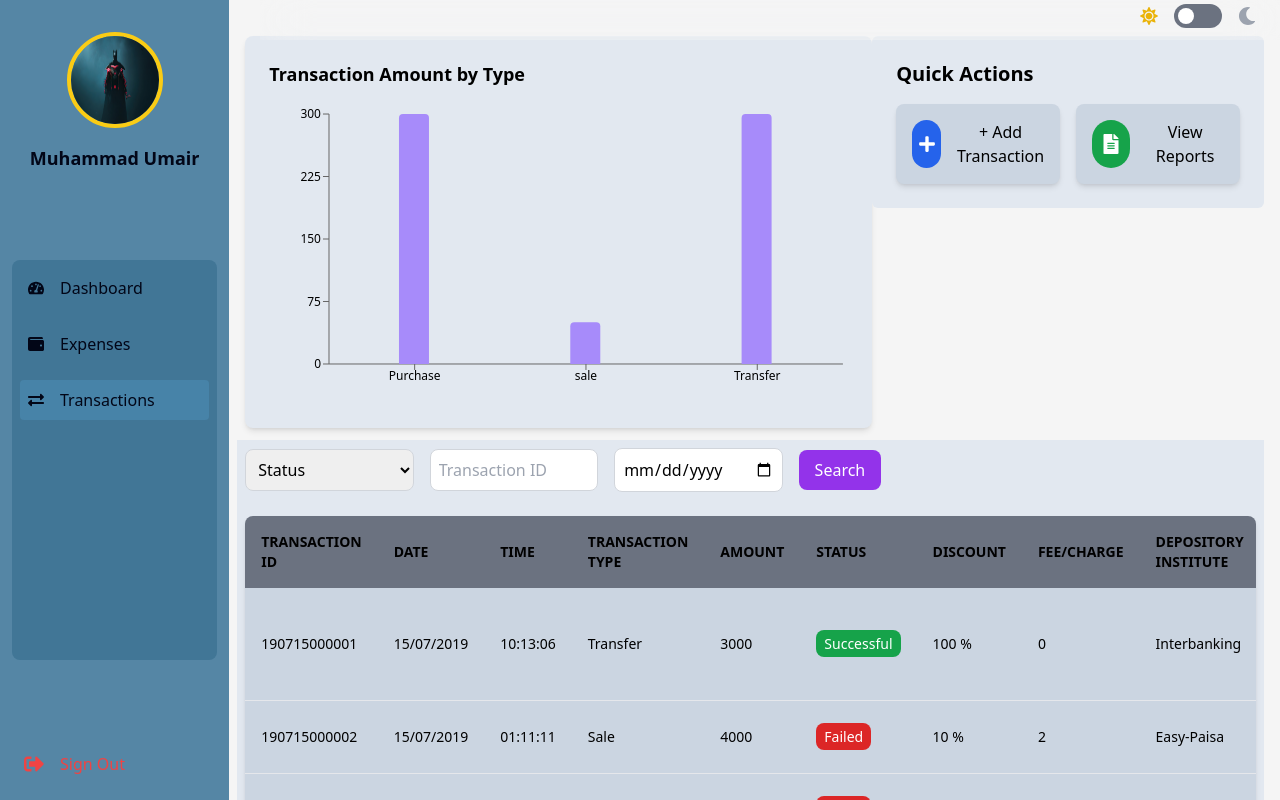
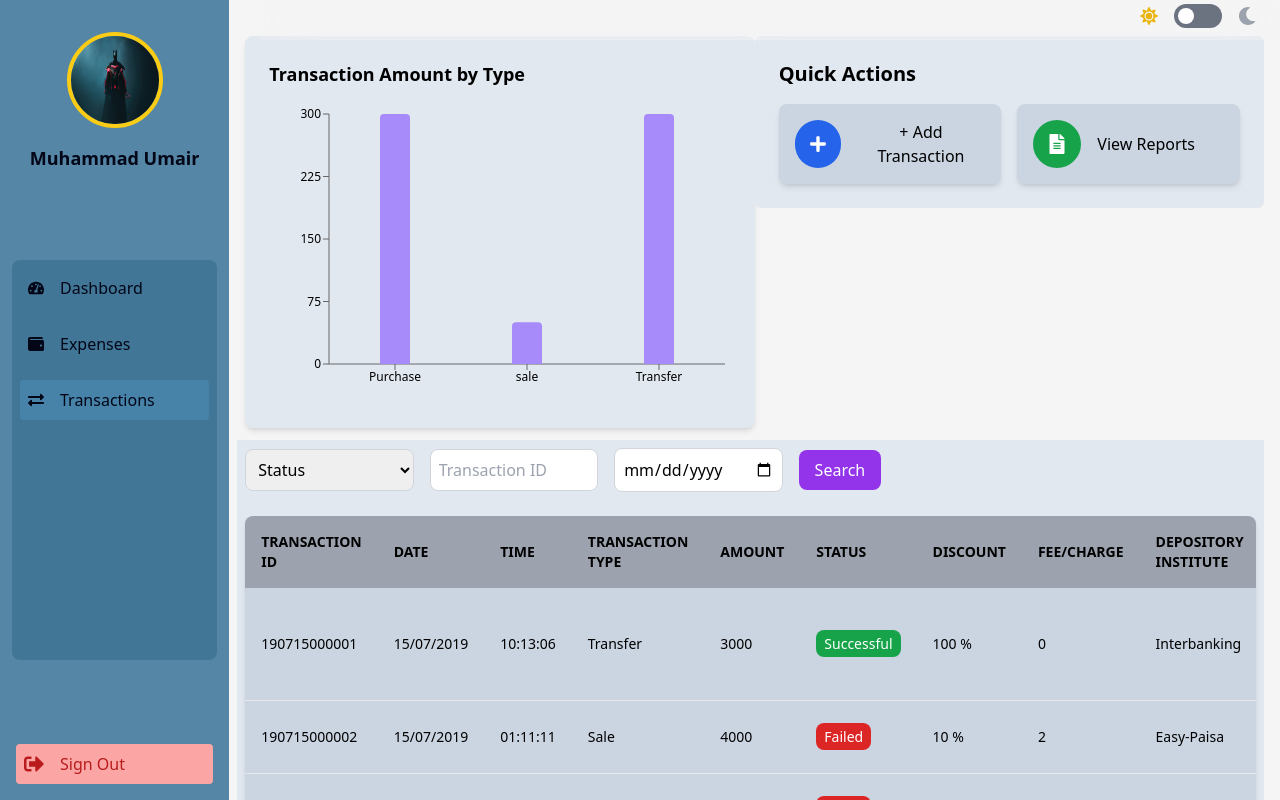
Before and after one commit to umair763/Expense-Tracker, a React (Vite) app in the folder client/: page / in a window 1280 px wide. Both pictures are taken after a click on the button "Transactions". Built offline with nearby package versions, Linux system fonts and the light colour scheme.

Commit message:
Design Adjustments

```diff
--- a/client/src/App.css
+++ b/client/src/App.css
@@ -5,6 +5,7 @@ html {
    padding: 0;
    height: 100%; /* Full height */
    overflow: hidden; /* Prevent unwanted scrolling */
+   font: 'Hammersmith One', 'sans-serif';
 }
 
 /* Main container for layout */
@@ -64,6 +65,6 @@ html {
    }
 }
 
-.HIDE{
+.HIDE {
    display: none;
 }
--- a/client/src/App.jsx
+++ b/client/src/App.jsx
@@ -71,7 +71,7 @@ function App() {
             >
                {/* Toggling Button */}
                <div
-                  style={{ position: 'absolute', marginLeft: '-95px' }}
+                  style={{ position: 'absolute', marginLeft: '-85px' }}
                   className="toggle-btn bg-[#417696] text-slate-950 dark:text-white dark:bg-slate-700 -mt-3 p-1 rounded-md"
                >
                   <button className="focus:outline-none focus:ring-0 border-none" onClick={toggleSidebar}>
--- a/client/src/components/Expenses/ExpensesRecord.jsx
+++ b/client/src/components/Expenses/ExpensesRecord.jsx
@@ -54,7 +54,7 @@ function ExpensesRecord() {
          <div className="overflow-x-auto ">
             <table className="min-w-full border-collapse table-auto text-sm">
                <thead>
-                  <tr className="text-left border-b border-slate-800 text-xs sm:text-sm lg:text-lg p-0 m-0">
+                  <tr className="text-left border-b border-slate-800 text-xs sm:text-sm lg:text-md p-0 m-0">
                      <th className="py-3 px-2 sm:px-4">Item</th>
                      <th className="py-3 px-2 sm:px-4">Category</th>
                      <th className="py-3 px-2 sm:px-4">Amount</th>
@@ -65,7 +65,7 @@ function ExpensesRecord() {
                   {currentRecords.map((record, index) => (
                      <tr
                         key={index}
-                        className="border-b border-gray-800 hover:bg-gray-300 dark:hover:bg-[#0c2742] text-xs sm:text-sm lg:text-lg"
+                        className="border-b border-gray-800 hover:bg-gray-300 dark:hover:bg-[#0c2742] text-xs sm:text-sm lg:text-md"
                      >
                         <td className="py-3 px-2 sm:px-4">{record.item}</td>
                         <td className="py-3 px-2 sm:px-4">{record.category}</td>
--- a/client/src/components/MainTransaction.jsx
+++ b/client/src/components/MainTransaction.jsx
@@ -8,15 +8,12 @@ const MainTransaction = (isTheme) => {
    return (
       <div className="sm:p-3 lg:p-4 w-full p-1 mt-5">
          {/* Top Section */}
-         <div className="flex">
-            {/* Weekly Report Bar Graph */}
-            <div className="w-4/5">
-               {/* <WeeklyReportBarGraph /> */}
-               <TransactionGraph isTheme={isTheme} />
-            </div>
+         <div className="grid grid-cols-1 sm:grid-cols-2 md:grid-cols-2 lg:grid-cols-2">
+            {/* <WeeklyReportBarGraph /> */}
+            <TransactionGraph isTheme={isTheme} />
 
-            <div className="w-1/2">
-               {/* Add Transaction and Report */}
+            {/* Add Transaction and Report */}
+            <div className="">
                <AddTransactionAndReport />
             </div>
          </div>
--- a/client/src/components/SideBar.jsx
+++ b/client/src/components/SideBar.jsx
@@ -70,7 +70,7 @@ function SideBar({ setIsDashboardVisible, setIsExpensesVisible, setIsTransaction
 
          {/* Logout */}
          <div className="flex flex-col items-start p-4">
-            <button className="w-full flex items-center py-2 px-2 hover:bg-red-700 text-red-500 rounded justify-start text-left">
+            <button className="w-full flex items-center py-2 px-2 hover:bg-red-400 bg-red-300 text-red-700 rounded justify-start text-left">
                <FaSignOutAlt className="mr-4" size={20} />
                <span className="flex-grow">Sign Out</span>
             </button>
--- a/client/src/components/Trasactions/AddTransactionAndReport.jsx
+++ b/client/src/components/Trasactions/AddTransactionAndReport.jsx
@@ -20,7 +20,7 @@ const AddTransactionAndReport = () => {
                   className="flex items-center p-4 bg-slate-300 dark:bg-slate-800 dark:hover:bg-slate-700 rounded-lg shadow-md hover:bg-slate-400 transition cursor-pointer"
                   onClick={HandleToggleAddTransaction} // Toggle visibility
                >
-                  <div className="w-20 h-12 flex items-center justify-center text-white rounded-full bg-blue-600 mr-4">
+                  <div className="w-12 h-12 flex items-center justify-center text-white rounded-full bg-blue-600 mr-4">
                      <FaPlus className="text-md sm:text-lg" />
                   </div>
                   <span className="text-sm sm:text-base font-medium break-words whitespace-normal overflow-visible">
--- a/client/src/components/Trasactions/TransactionsRecord.jsx
+++ b/client/src/components/Trasactions/TransactionsRecord.jsx
@@ -172,7 +172,7 @@ const TransactionList = () => {
          {/* Transactions Table */}
          <div className="bg-slate-300 text-black dark:bg-[#123150] dark:text-white rounded-lg shadow-md overflow-x-auto  text-sm">
             <table className="table-auto w-full text-left border-collapse">
-               <thead className="bg-gray-500 dark:bg-[#1e4368] text-sm uppercase">
+               <thead className="bg-gray-400 dark:bg-[#1e4368] text-sm uppercase">
                   <tr>
                      <th className="p-4">Transaction ID</th>
                      <th className="p-4">Date</th>
@@ -230,7 +230,7 @@ const TransactionList = () => {
                      className={`px-3 py-1 rounded-lg text-sm ${
                         currentPage === i + 1
                            ? 'bg-purple-600 text-white hover:bg-purple-700'
-                           : 'bg-purple-600 text-white hover:bg-purple-700'
+                           : 'bg-purple-300 text-white hover:bg-purple-400'
                      }`}
                      onClick={() => handlePageChange(i + 1)}
                   >
--- a/client/tailwind.config.js
+++ b/client/tailwind.config.js
@@ -17,3 +17,5 @@ export default {
 	},
 	plugins: [],
 };
+// sans: ['Poppins', 'sans-serif'],
+// "Hammersmith One": ["Hammersmith One", "sans-serif"],
```
Also changed, not shown: client/src/components/Trasactions/Transactions.css (deleted, +0 -22 lines).
